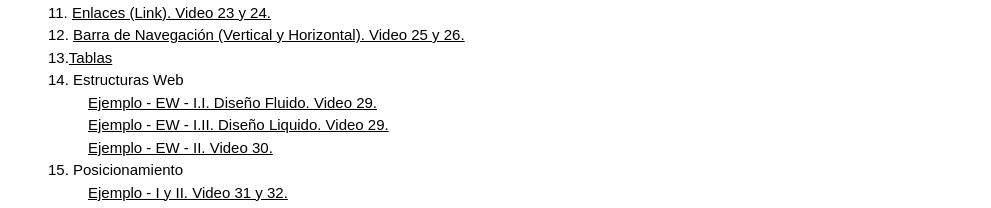
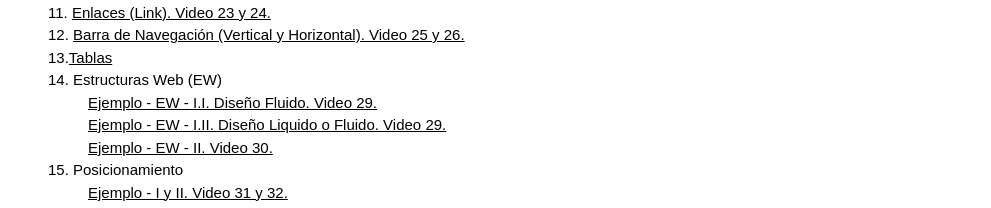
Before and after one commit to puchenkv/CSS_practicas_pi, a plain HTML site: page index.html in a window 1280 px wide. Shown: the part 799-1007 px from the top of the page, without its empty margins (0-991 px from the left). Drawn offline with Linux system fonts and the light colour scheme.

Commit message:
actualizacion del index.html en punto 14 del indice

```diff
--- a/index.html
+++ b/index.html
@@ -138,12 +138,11 @@
 
                 <li>13.<a href="tablas/tabla.html">Tablas</a></li>
 
-                <li>14. Estructuras Web
+                <li>14. Estructuras Web (EW)
                    <ul>
                         <li><a href="estructura_dfijo_I/index.html">Ejemplo - EW - I.I. Diseño Fluido. Video 29.</a></li>
-                        <li><a href="estructura_dfluido_I/index.html">Ejemplo - EW - I.II. Diseño Liquido. Video 29.</a></li>
+                        <li><a href="estructura_dfluido_I/index.html">Ejemplo - EW - I.II. Diseño Liquido o Fluido. Video 29.</a></li>
                         <li><a href="estructura_II/index.html">Ejemplo - EW - II. Video 30.</a></li>
-
                    </ul>
                 </li>
 
```
